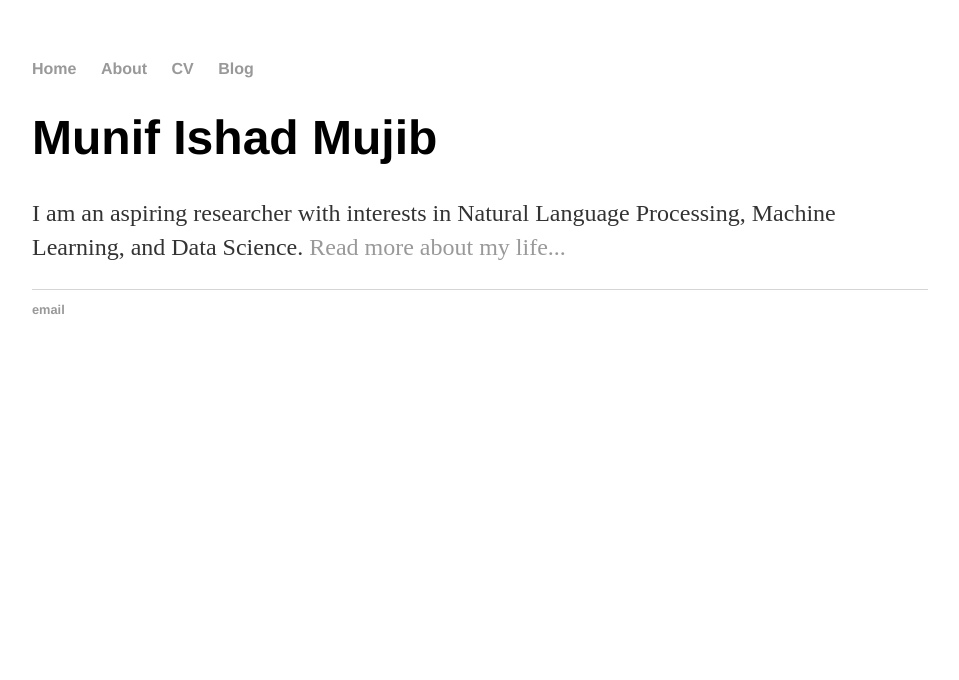
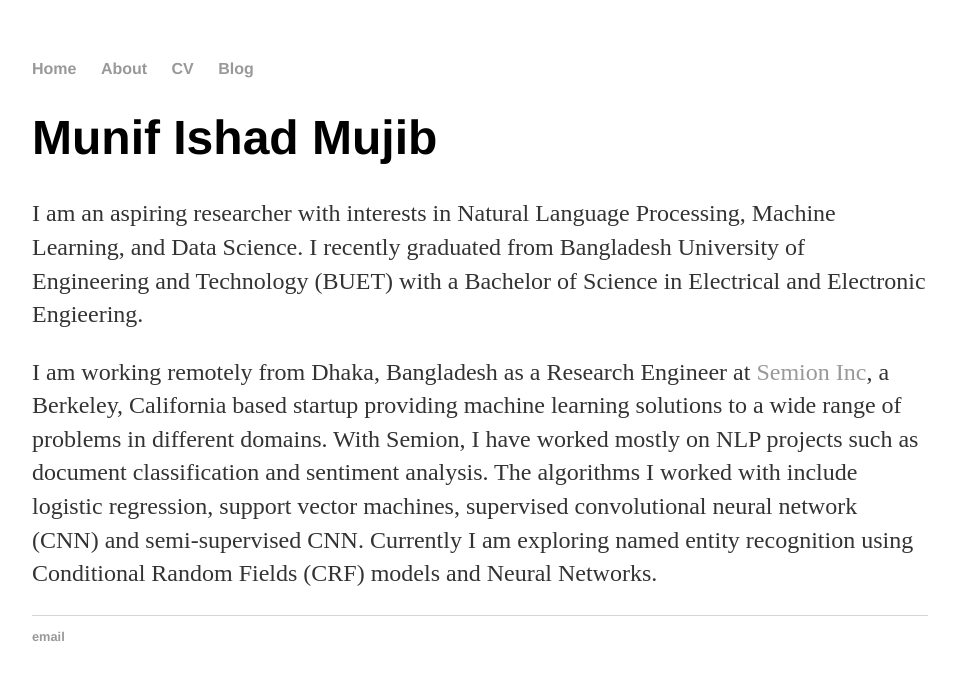
Before and after one commit to MunifMujib/munifmujib.github.io, a Jekyll site: the page built from index.html, in a window 1280 px wide. Shown: the top 680 px of the page, without its empty margins (160-1119 px from the left). Built offline with Jekyll 4.4.1, drawn with Linux system fonts in a browser that asks for light colours.

Commit message:
Update index.html

```diff
--- a/index.html
+++ b/index.html
@@ -4,5 +4,6 @@ title: Munif Ishad Mujib
 ---
     		<div class="blurb">
 			<h1>Munif Ishad Mujib</h1>
-				<p>I am an aspiring researcher with interests in Natural Language Processing, Machine Learning, and Data Science. <a href="/about">Read more about my life...</a></p>
+				<p>I am an aspiring researcher with interests in Natural Language Processing, Machine Learning, and Data Science. I recently graduated from Bangladesh University of Engineering and Technology (BUET) with a Bachelor of Science in Electrical and Electronic Engieering.</p>
+				<p>I am working remotely from Dhaka, Bangladesh as a Research Engineer at <a href="http://semion.ai">Semion Inc</a>, a Berkeley, California based startup providing machine learning solutions to a wide range of problems in different domains. With Semion, I have worked mostly on NLP projects such as document classification and sentiment analysis. The algorithms I worked with include logistic regression, support vector machines, supervised convolutional neural network (CNN) and semi-supervised CNN. Currently I am exploring named entity recognition using Conditional Random Fields (CRF) models and Neural Networks.</p>
     		</div><!-- /.blurb -->
```
